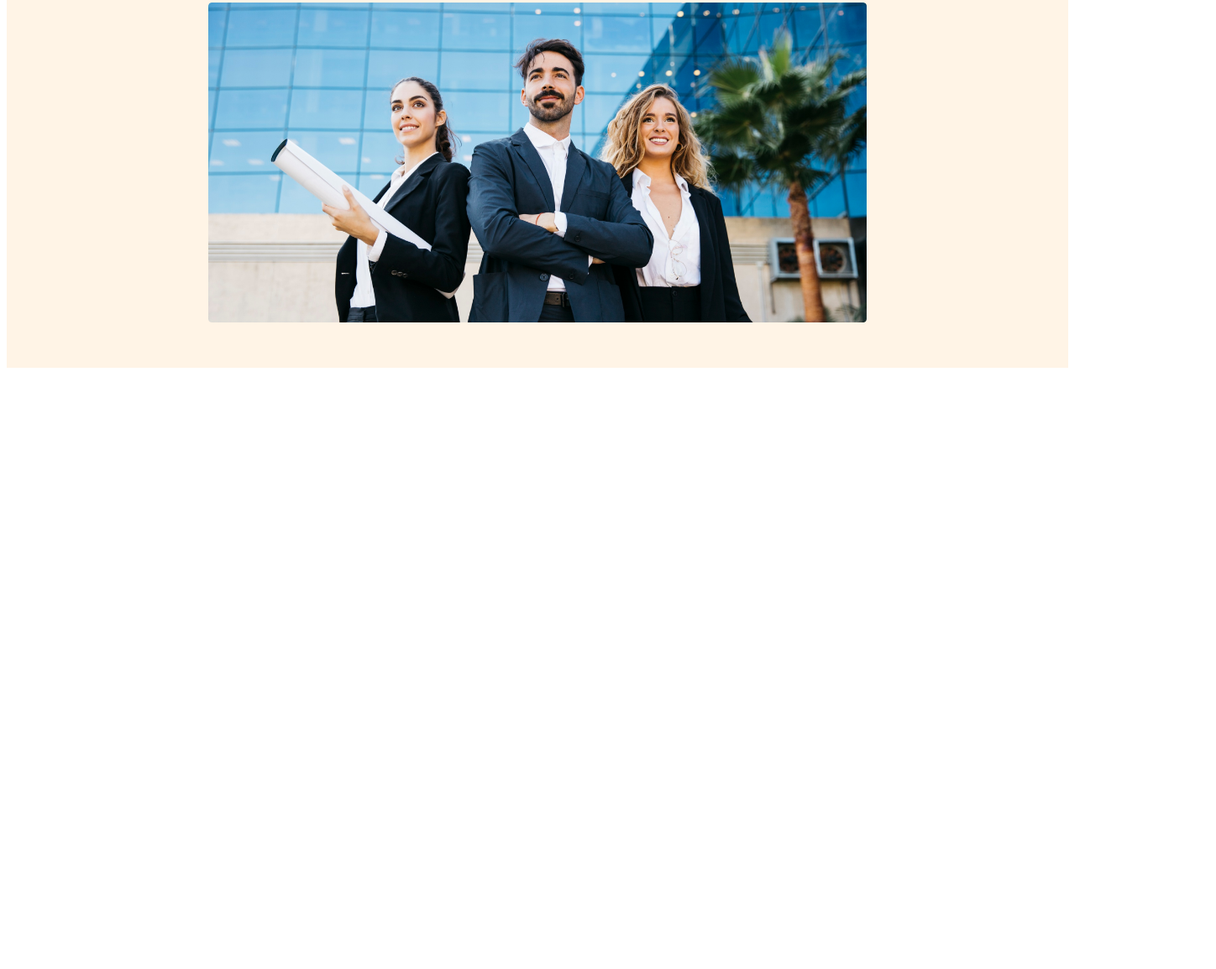
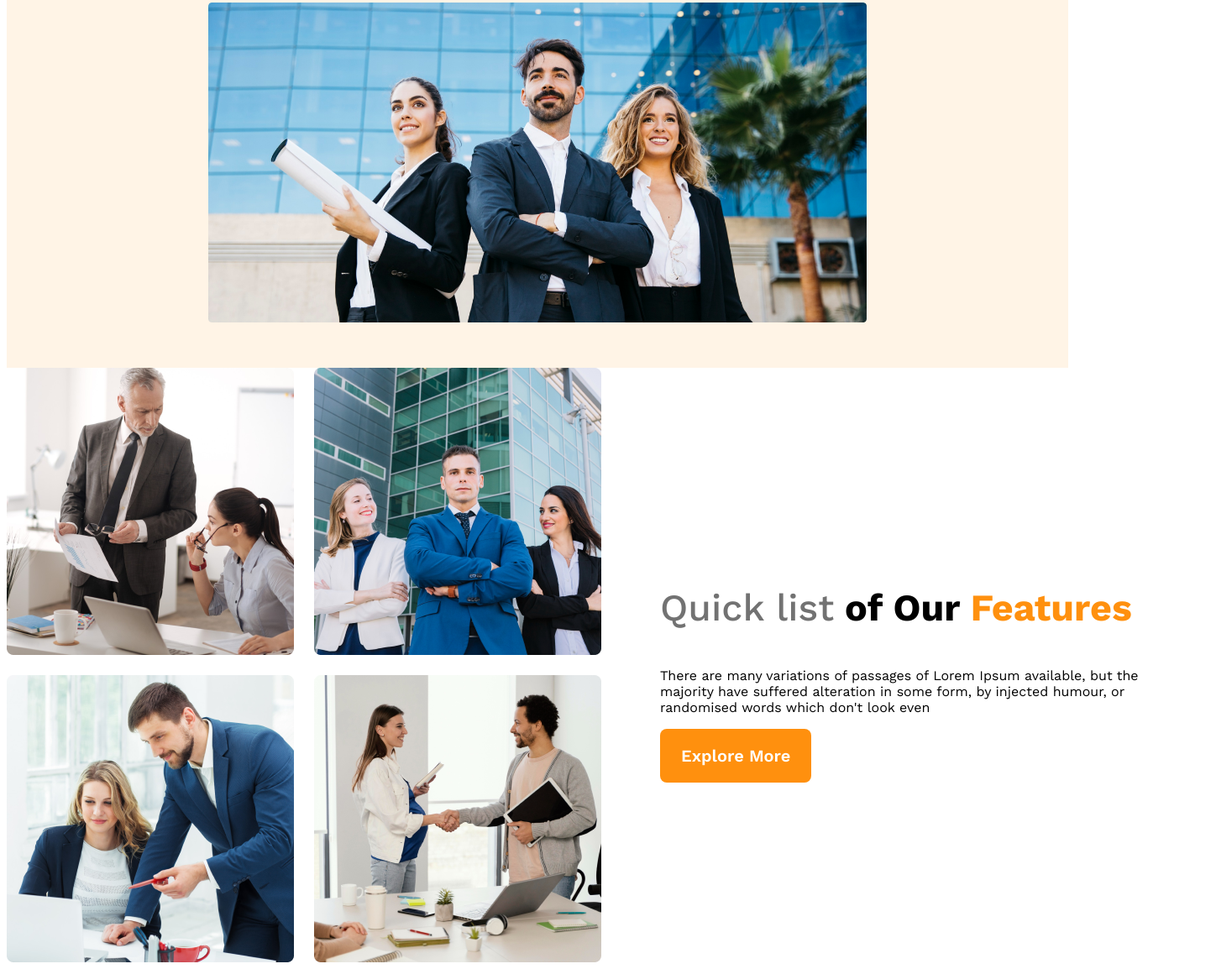
Before and after one commit to machums/g3-artchiects-website, a plain HTML site: page index.html in a window 1280 px wide. Shown: the part 573-1727 px from the top of the page at 84% size, 1448 px wide, since content can reach past the window. Before the commit the page ends 1019 px from the top, so only its background shows below. Drawn offline with nearby package versions, Linux system fonts and the light colour scheme.

Commit message:
features content added

```diff
--- a/index.html
+++ b/index.html
@@ -9,6 +9,7 @@
 </head>
 
 <body>
+    <!-- header start -->
     <header>
         <nav>
             <h3 class="nav-title">G3 Architects</h3>
@@ -30,8 +31,22 @@
             </div>
         </div>
     </header>
+    <!-- header end -->
     <main>
-
+        <!-- features sections start class="teams-container">-->
+        <section class="teams-container">
+            <div class="teams-img-container">
+                <img src="images/team1.png" alt="">
+                <img src="images/team2.png" alt="">
+                <img src="images/team3.png" alt="">
+                <img src="images/team4.png" alt="">
+            </div>
+            <div class="teams-content">
+                <h3 class="teams-title"><span class="quick-list">Quick list</span> <span>of Our</span> <Span class="text-feature">Features</Span></h3>
+                <p class="teams-descriptio">There are many variations of passages of Lorem Ipsum available, but the majority have suffered alteration in some form, by injected humour, or randomised words which don't look even</p>
+                <button class="btn-primary">Explore More</button>
+            </div>
+        </section>
     </main>
     <footer>
 
--- a/styles/archiect.css
+++ b/styles/archiect.css
@@ -90,3 +90,33 @@ nav li a {
         flex-direction: column;
     }
 }
+/* main style */
+main{
+    width: 1440px;
+    margin: 0 auto;
+}
+/* teams style */
+.teams-container{
+    display: flex;
+    align-items: center;
+}
+.teams-img-container{
+    display: grid;
+   grid-template-columns: repeat(2, 1fr);
+   gap: 1.5rem;
+}
+.teams-content{
+    padding-left: 70px;
+    padding-right: 70px;
+}
+.teams-title{
+    font-size: 2.8rem;
+}
+.teams-title .quick-list{
+    color: #727272;
+    font-weight: 500;
+}
+.teams-title .text-feature{
+    color: #FF900E;
+    font-weight: 700;
+}
```
